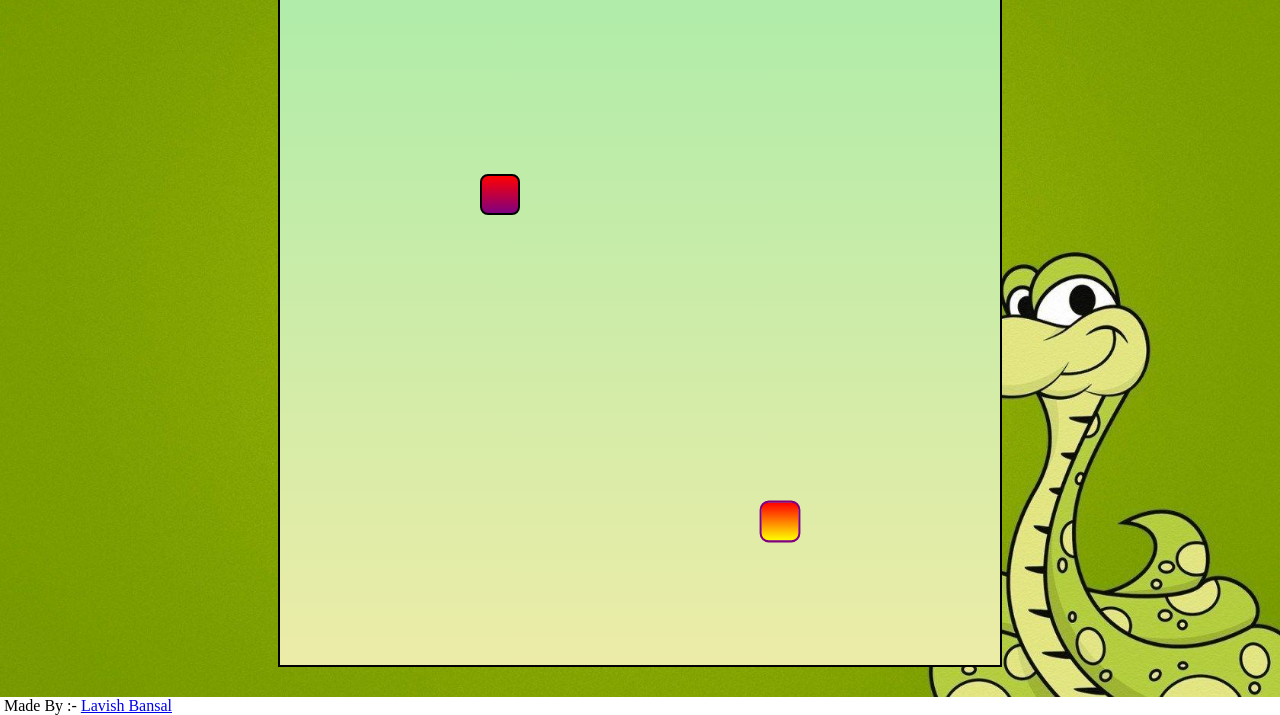
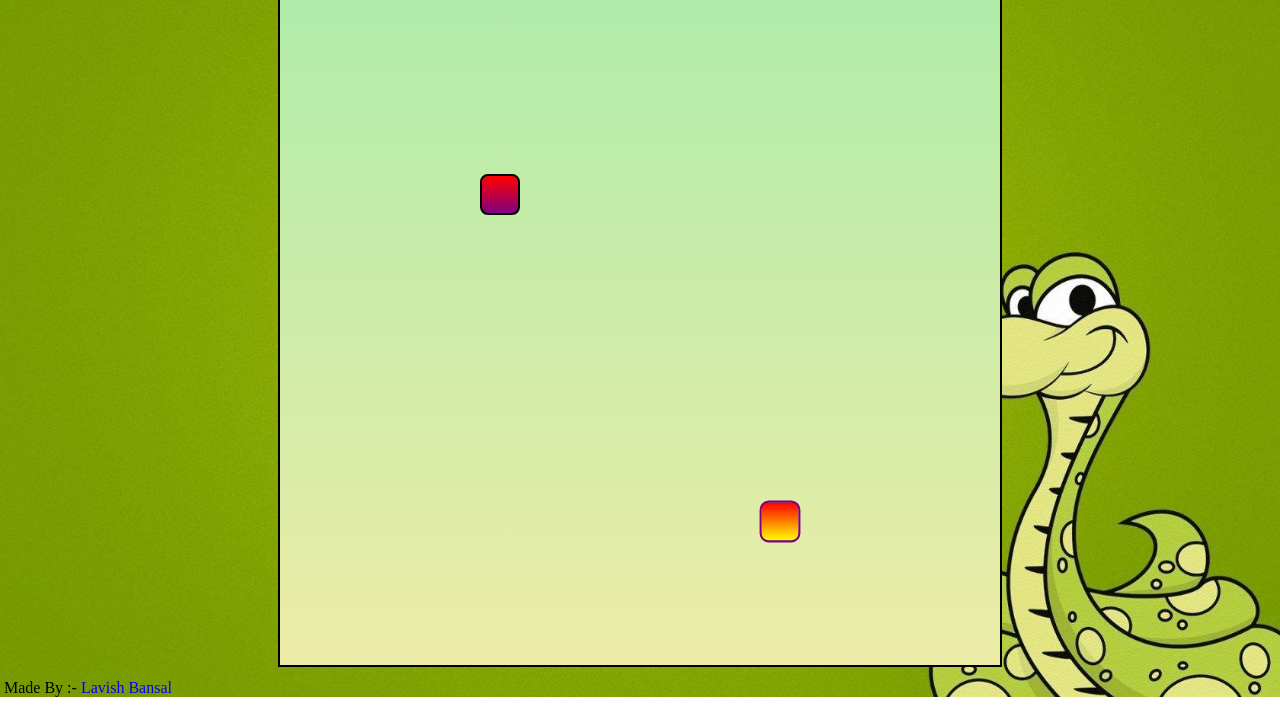
Before and after one commit to Lavish-Bansal/Snake-Game, a plain HTML site: page index.html in a window 1280 px wide. Shown: the part 103-818 px from the top of the page. Drawn offline with Linux system fonts and the light colour scheme; a web font is replaced by a local one.

Commit message:
Update style.css

```diff
--- a/css/style.css
+++ b/css/style.css
@@ -60,6 +60,18 @@
   border: 0.25vmin solid white;
   border-radius: 12px;
 }
+footer{
+  position: absolute;
+  width: 100%;
+  height: auto;
+  bottom: 0;
+  color: #000;
+}
+
+footer a{
+  text-decoration: none;
+  color: blue;
+}
 
 @media only screen and (max-width: 1213px) {
     .body{
```
